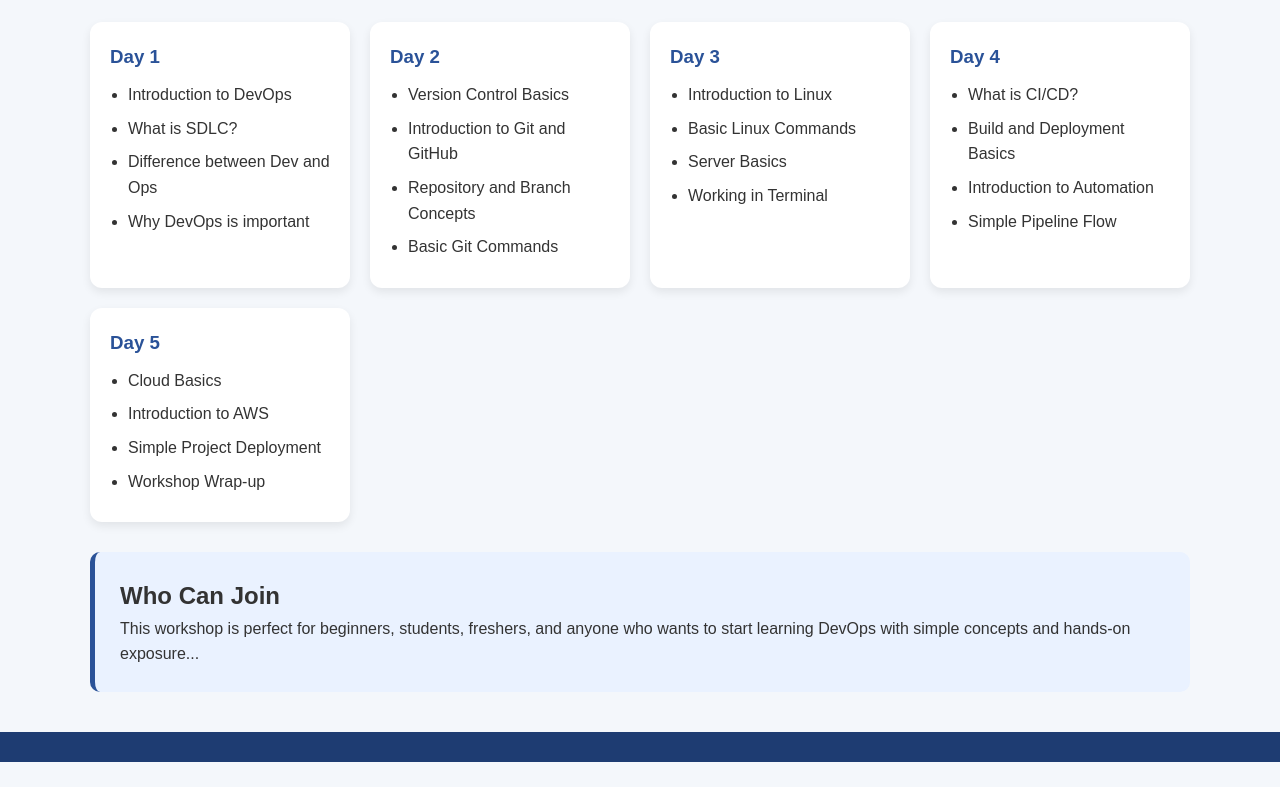
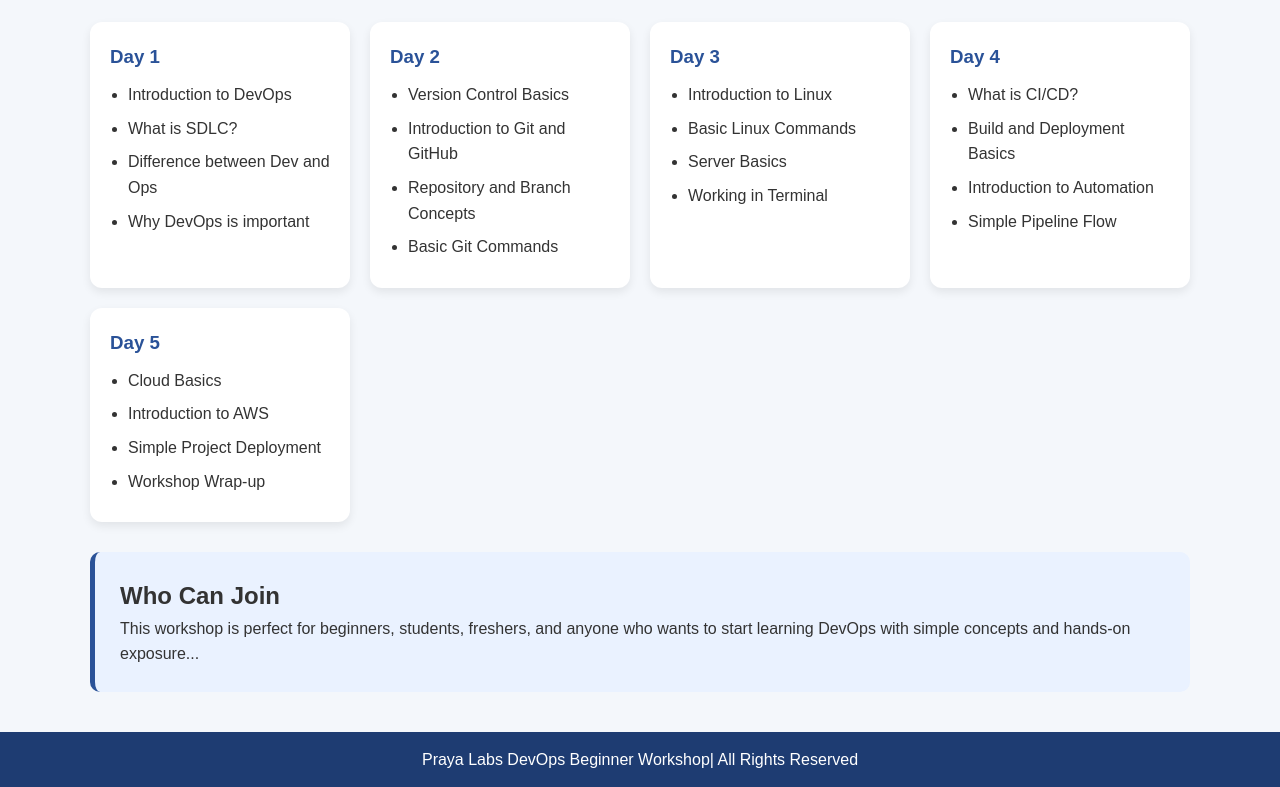
Before and after one commit to Madhu-bala02/devlast, a plain HTML site: page index.html in a window 1280 px wide. Shown: the part 563-1350 px from the top of the page. Before the commit the page ends 1325 px from the top, so only its background shows below. Drawn offline with Linux system fonts and the light colour scheme.

Commit message:
Foter content added

```diff
--- a/index.html
+++ b/index.html
@@ -206,7 +206,7 @@
   </div>
 
   <footer>
-    <p></p>
+    <p>Praya Labs DevOps Beginner Workshop| All Rights Reserved </p>
   </footer>
 
 </body>
```
